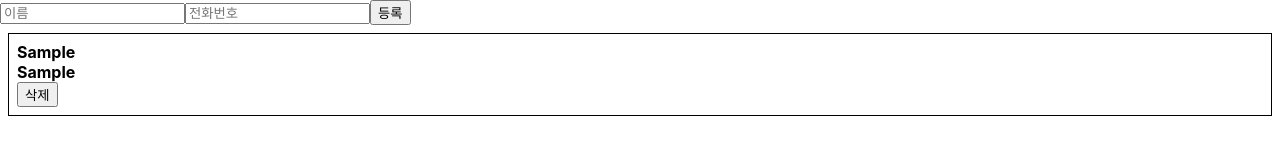
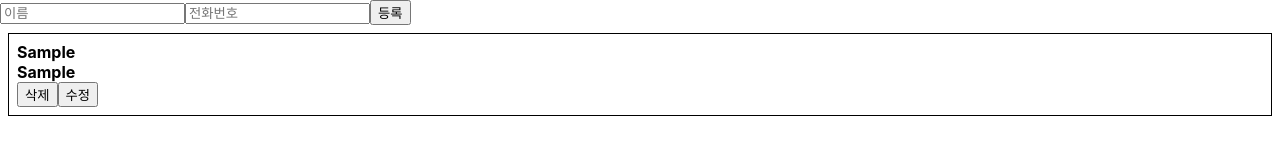
Before and after one commit to gkgg123/react_ractice, a React (Create React App) app in the folder react-tutorials/contact-app/: page / in a window 1280 px wide. Both pictures are taken after typing "Sample", "Sample" into the empty fields and a click on the button "등록". Shown: the top 166 px of the page. Built offline with nearby package versions, Linux system fonts and the light colour scheme.

Commit message:
[ADD] 컴포넌트 수정 기능 추가

```diff
--- a/react-tutorials/contact-app/src/App.js
+++ b/react-tutorials/contact-app/src/App.js
@@ -23,13 +23,31 @@
       information: information.filter(info => info.id !== id)
     })
   }
+  handleUpdate = (id, data) => {
+    const { information } = this.state;
+    this.setState({
+      information: information.map(
+        info => {
+          if (info.id === id) {
+            return {
+              id,
+              ...data
 
+            }
+          }
+          return info;
+        }
+        )
+    })
+  }
   render() {
     return (
       <div className="App">
         <PhoneForm onCreate={this.handleCreate} />
-        <PhoneInfoList data={this.state.information}
-          onRemove={ this.handleRemove}/>
+        <PhoneInfoList
+          data={this.state.information}
+          onRemove={this.handleRemove}
+          onUpdate={this.handleUpdate }/>
       </div>
     );
   }
--- a/react-tutorials/contact-app/src/components/PhoneInfo.js
+++ b/react-tutorials/contact-app/src/components/PhoneInfo.js
@@ -1,12 +1,41 @@
-import React, { Component } from 'react';
+import React, { Component, Fragment } from 'react';
 
 class PhoneInfo extends Component {
+
+  state = {
+    editing: false,
+    name: '',
+    phone : '',
+  }
   handleRemove = () => {
     const { info, onRemove } = this.props;
     onRemove(info.id);
   }
+  handleToggleEdit = () => {
+    const { info, onUpdate } = this.props;
+    if (this.state.editing) {
+      onUpdate(info.id, {
+        name: this.state.name,
+        phone : this.state.phone
+      })
+    } else {
+      this.setState({
+        name: info.name,
+        phone : info.phone,
+      })
+    }
+    this.setState({
+      editing : !this.state.editing
+    })
+  }
+  handleChange = (e) => {
+    this.setState({
+      [e.target.name] : e.target.value
+    })
+  }
   render() {
     const { name, phone, id } = this.props.info;
+    const {editing} = this.state
     const style = {
       border: `1px solid black`,
       padding: '8px',
@@ -14,9 +43,34 @@
     }
     return (
       <div style={style}>
-        <div><b>{name}</b></div>
-        <div><b>{phone}</b></div>
-        <button onClick = {this.handleRemove}>삭제</button>
+        {
+          editing ? (
+            <Fragment>
+              <div>
+                <input onChange={this.handleChange}
+                  name = "name"
+                  value={ this.state.name}/>
+              </div>
+              <div>
+                <input onChange={this.handleChange}
+                  name = "phone"
+                  value={ this.state.phone}/>
+              </div>
+          </Fragment>
+          ): (
+              <Fragment>
+                <div><b>{name}</b></div>
+                <div><b>{phone}</b></div>
+              </Fragment>
+
+          )
+        }
+        <button onClick={this.handleRemove}>삭제</button>
+        <button onClick={this.handleToggleEdit}>
+          {
+            editing? '적용':'수정'
+          }
+        </button>
       </div>
     );
   }
--- a/react-tutorials/contact-app/src/components/PhoneInfoList.js
+++ b/react-tutorials/contact-app/src/components/PhoneInfoList.js
@@ -5,9 +5,9 @@
     data : [],
   }
   render() {
-    const { data, onRemove} = this.props;
+    const { data, onRemove,onUpdate} = this.props;
     const list = data.map(
-      info => (<PhoneInfo onRemove={onRemove} info={info} key={info.id} />)
+      info => (<PhoneInfo onRemove={onRemove} onUpdate={ onUpdate} info={info} key={info.id} />)
     );
     return (
       <div>
```
